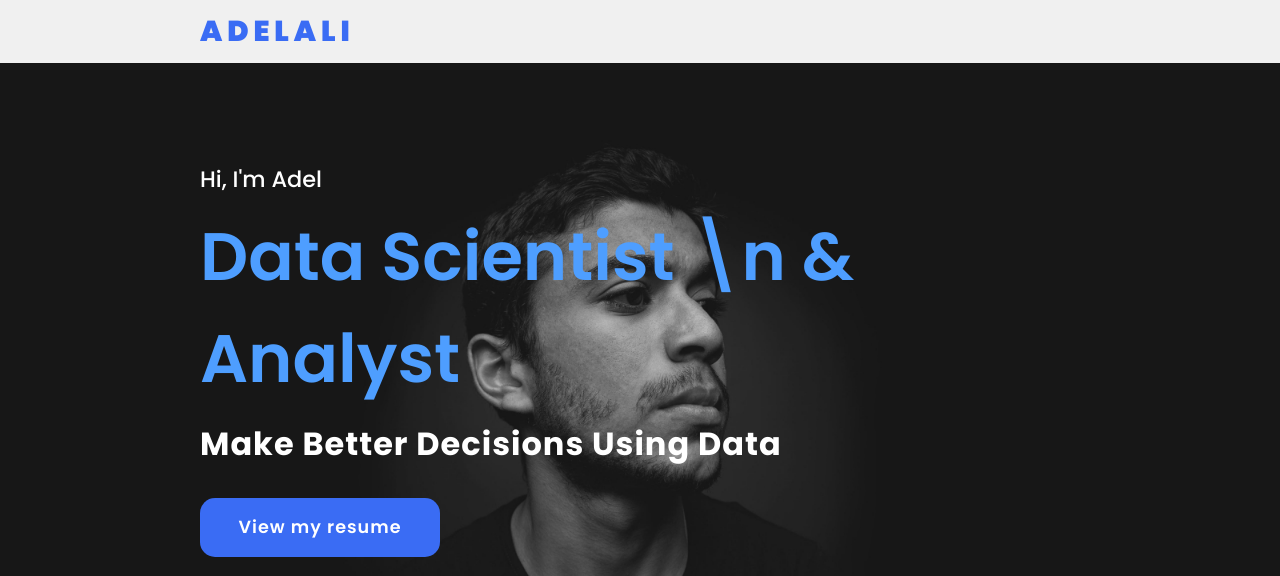
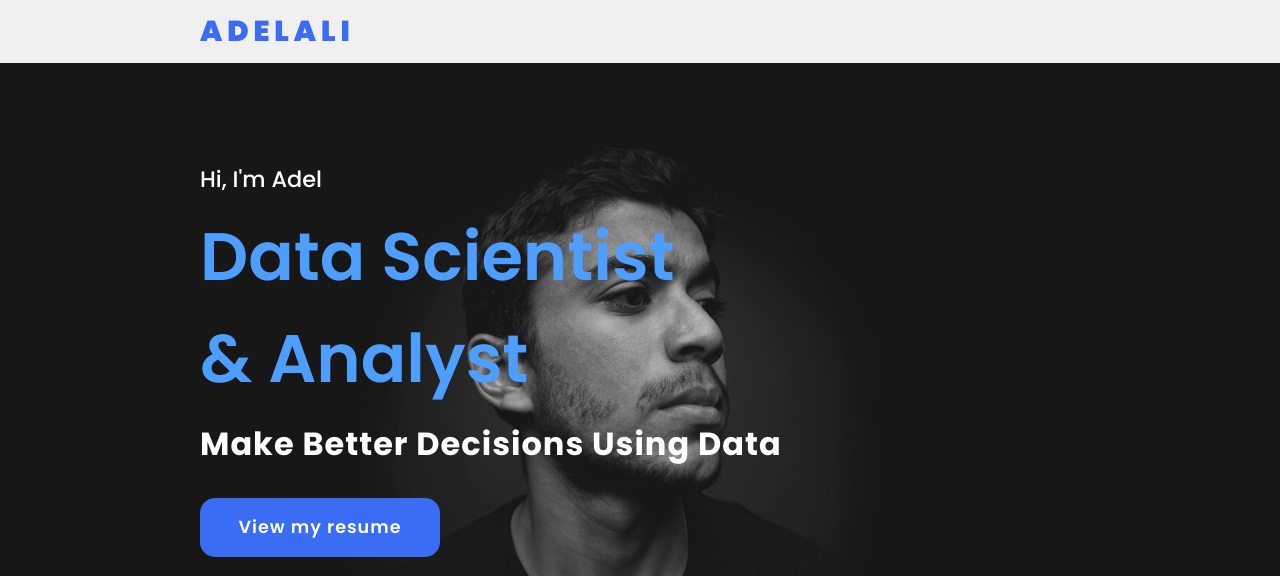
Before and after one commit to adel3li/adel3li.github.io, a plain HTML site: page index.html in a window 1280 px wide. Shown: the top 576 px of the page. Drawn offline with Linux system fonts and the light colour scheme.

Commit message:
Update index.html

```diff
--- a/index.html
+++ b/index.html
@@ -26,7 +26,7 @@
 
     <section class="main">
         <div>
-            <h2>Hi, I'm Adel<br><span>Data Scientist \n & Analyst</span></h2>
+            <h2>Hi, I'm Adel<br><span>Data Scientist <br>& Analyst</span></h2>
             <h3>Make Better Decisions Using Data</h3>
             <a href="#projects" class="main-btn">View my resume</a>
             <div class="social-icons">
```
